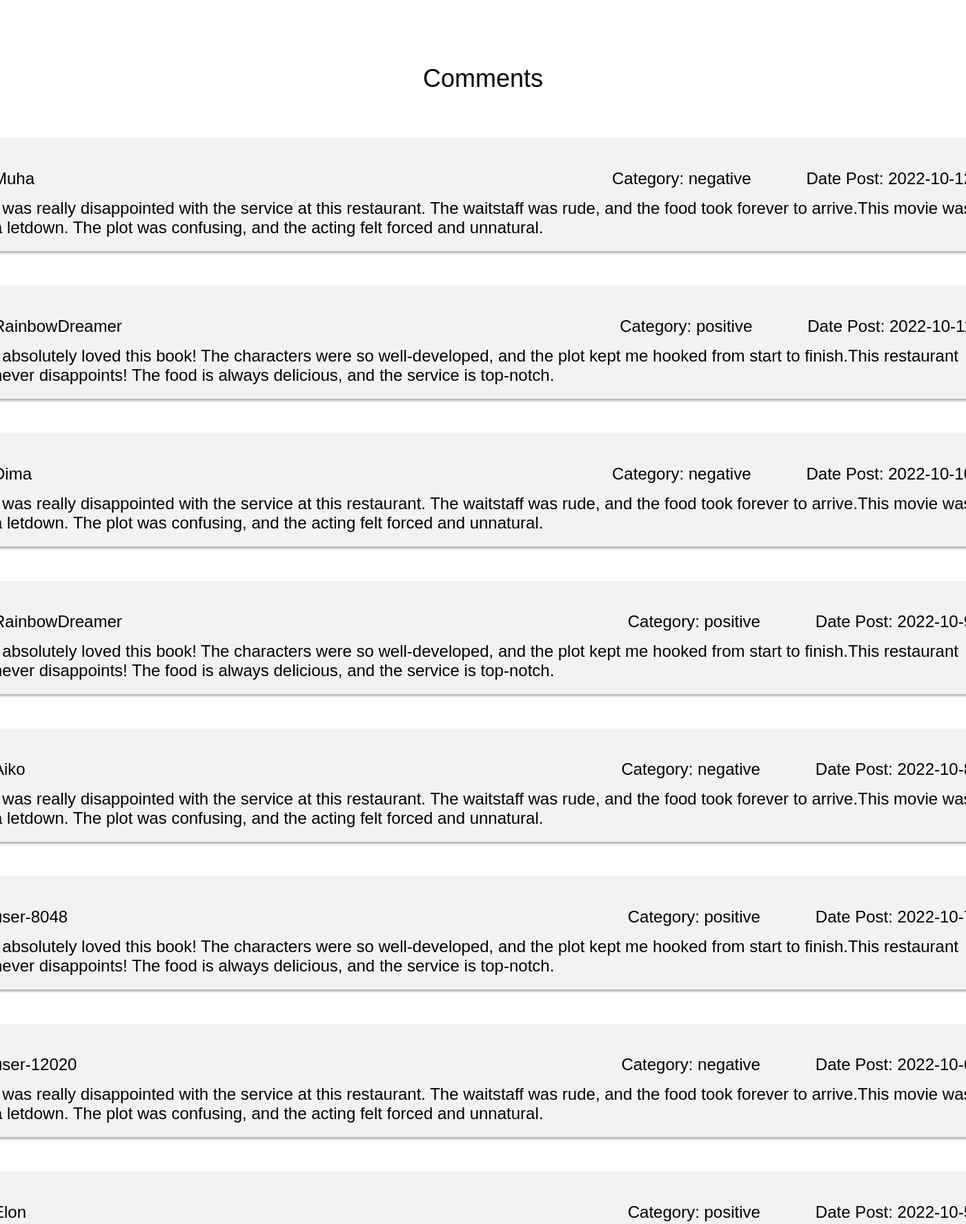
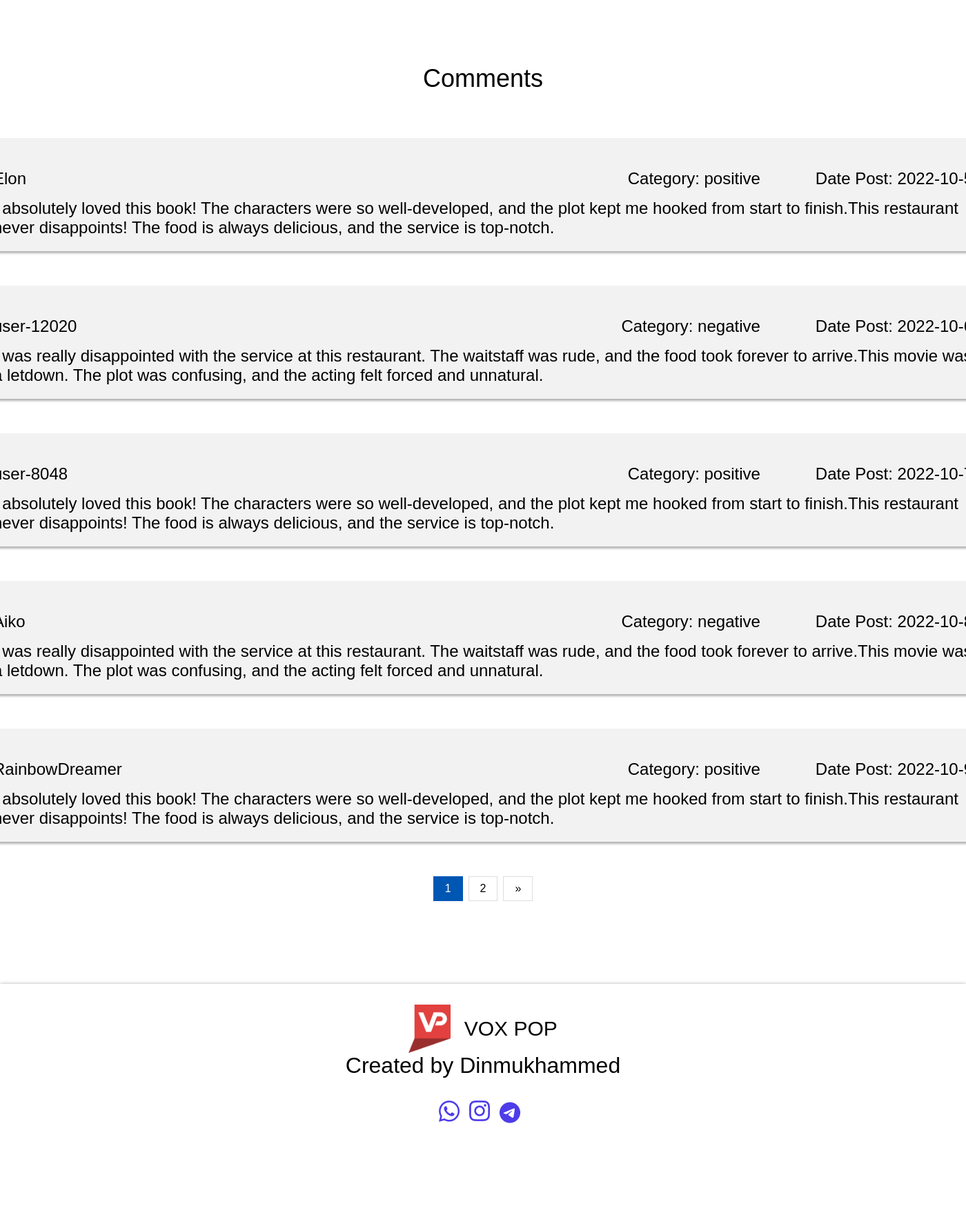
Before and after one commit to arystambek-dimash/VoxPop, a FastAPI app: page /feeds in a window 1400 px wide; the page is wider, and only the part inside the window is pictured. Shown: the part 744-2518 px from the top of that part at 69% size. After the commit the page ends 2372 px from the top of that part, so only its background shows below. Run offline with FastAPI, Linux system fonts and the light colour scheme.

Commit message:
pagination

```diff
--- a/app/main.py
+++ b/app/main.py
@@ -1,4 +1,5 @@
 import datetime
+import math
 
 from fastapi import FastAPI, Request, Form
 from fastapi.responses import RedirectResponse
@@ -25,15 +26,20 @@ def home(request: Request):
 
 
 @app.get("/feeds")
-def home(request: Request, check: str = "", search: str = ""):
+def home(request: Request, check: str = "", search: str = "", page: int = 1, limit: int = 5):
+    start = (page - 1) * limit
+    end = start + limit
     filtered_category = repository.get_all()
+    total_page = [i for i in range(1, math.ceil(len(repository.get_all()) / limit) + 1)]
     if check:
         filtered_category = [i for i in repository.get_all() if i["category"] == check.lower()]
     filtered_category_children = []
     for i in filtered_category:
         if search.lower() in i["comment"].lower():
             filtered_category_children.append(i)
-    return templates.TemplateResponse("main/feeds.html", {"request": request, "category": reversed(filtered_category_children)})
+    return templates.TemplateResponse("main/feeds.html",
+                                      {"request": request, "category": filtered_category_children[start:end],
+                                       'pages': total_page, 'p': page, 'len': len(total_page)})
 
 
 @app.get("/form")
--- a/app/repository.py
+++ b/app/repository.py
@@ -40,7 +40,7 @@ class CommentRepository:
     def save(self, comment):
         if "id" not in comment:
             comment["id"] = self.get_next_id()
-        self.comments.append(comment)
+        self.comments.insert(0,comment)
         return comment
 
     def get_next_id(self):
--- a/templates/main/feeds.html
+++ b/templates/main/feeds.html
@@ -3,6 +3,30 @@
 {% block title %}Feeds{% endblock %}
 
 {%block content%}
+<style>
+    .pagination {
+        display: inline-block;
+    }
+
+    .pagination a {
+        color: black;
+        float: left;
+        padding: 8px 16px;
+        text-decoration: none;
+        border: 1px solid #ddd;
+        margin: 0 4px;
+    }
+
+    .pagination a.active {
+        background-color: #0056b3;
+        color: white;
+        border: 1px solid #0056b3;
+    }
+
+    .pagination a:hover:not(.active) {
+        background-color: #ddd;
+    }
+</style>
 <div class="box-content" style="height: 200px;">
     <p>To write a comment, click here ---------></p>
     <div class="box-button">
@@ -28,7 +52,7 @@
     </form>
 </div>
 
-<div class="box-feed">
+<div class="box-feed" id="comments">
     <p style="
     font-size: 36px;
     text-align: center;
@@ -48,6 +72,18 @@
         </p>
     </div>
     {% endfor %}
-
+    <div style="display: flex;justify-content: center;align-items: center;margin-top: 50px">
+        <div class="pagination">
+            {% if p > 1 %}
+            <a href="feeds?page={{ p-1 }}#comments">&laquo;</a>
+            {% endif %}
+            {% for page in pages %}
+            <a href="feeds?page={{page}}#comments" {% if page== p %}class="active" {% endif %}>{{ page }}</a>
+            {% endfor %}
+            {% if len > p %}
+            <a href="feeds?page={{ p+1 }}#comments">&raquo;</a>
+            {% endif %}
+        </div>
+    </div>
 </div>
 {% endblock %}
```
